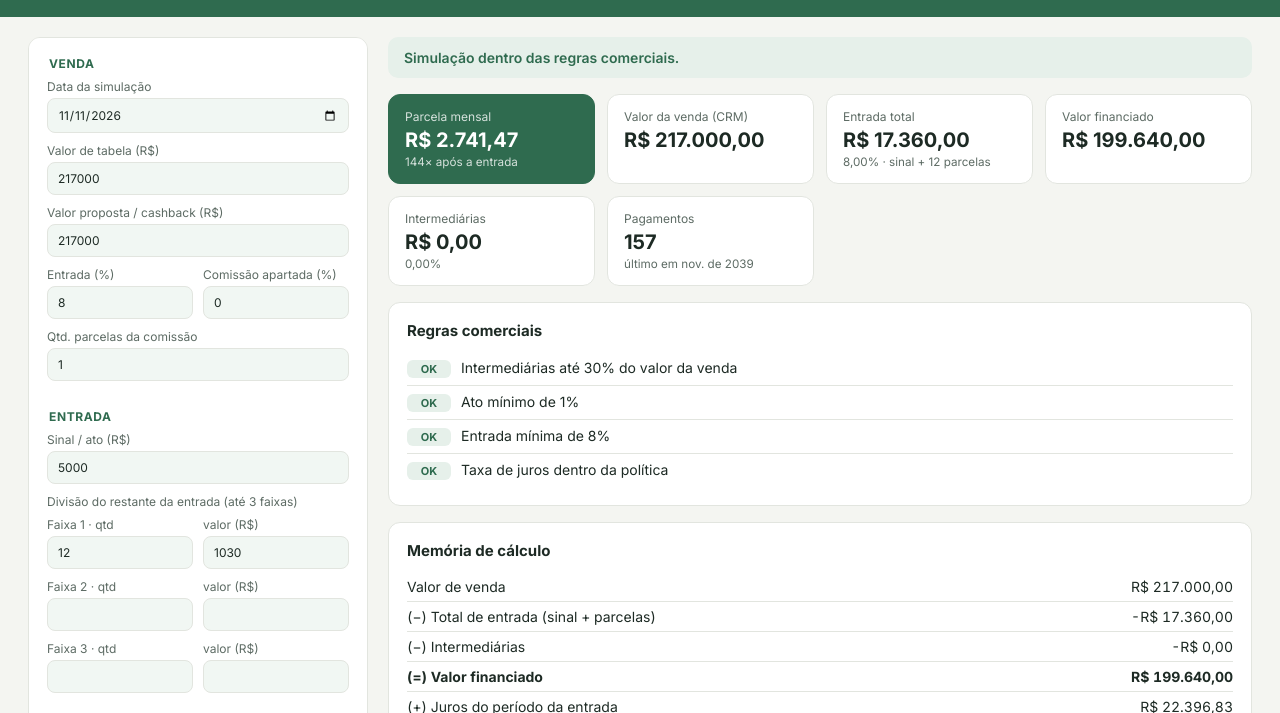
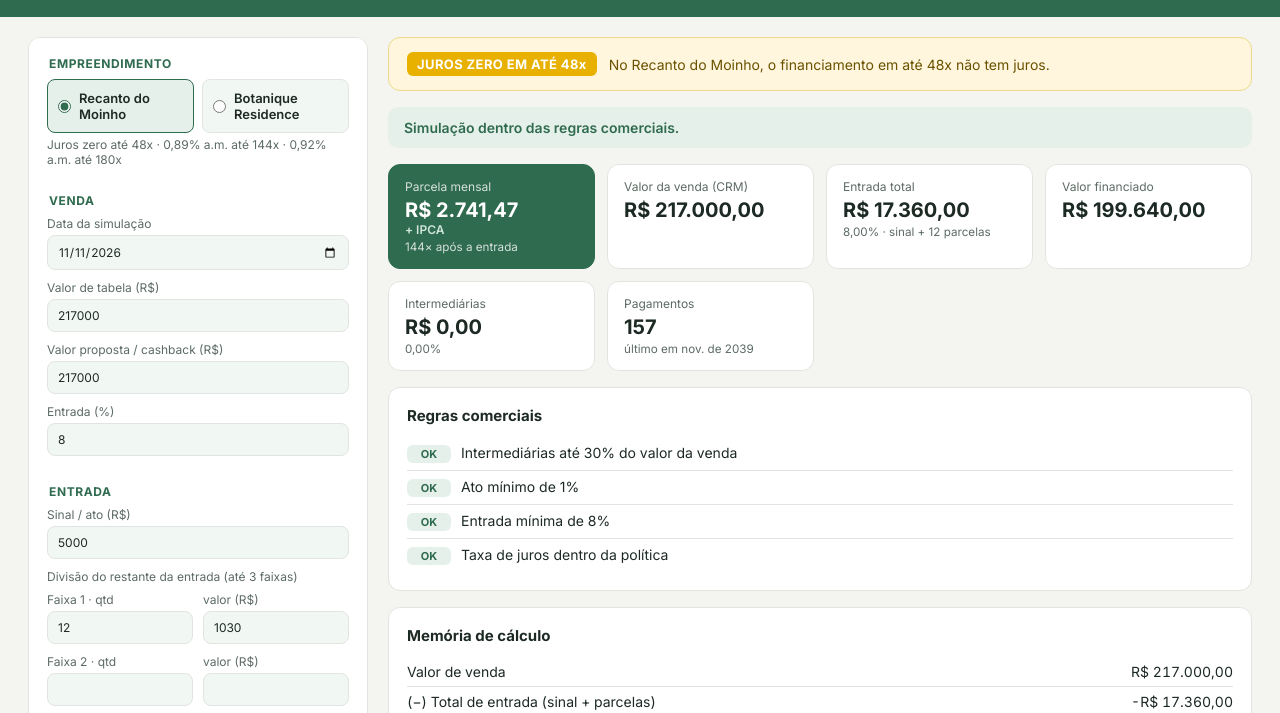
Before and after one commit to Josue2Oliveira/simurba, a plain HTML site: page index.html in a window 1280 px wide. Shown: the part 68-781 px from the top of the page. Drawn offline with Linux system fonts and the light colour scheme.

Commit message:
PDF com + IPCA e destaque de juros zero

```diff
--- a/app.js
+++ b/app.js
@@ -1,4 +1,4 @@
-import { simular, DEFAULTS, taxaPolitica, brl, pct } from "./calc.js";
+import { simular, DEFAULTS, EMPREENDIMENTOS, taxaPolitica, brl, pct } from "./calc.js";
 
 const form = document.getElementById("form");
 const $ = (id) => document.getElementById(id);
@@ -20,6 +20,7 @@ function preencher(p) {
   for (const el of form.elements) {
     if (!el.name || !(el.name in p)) continue;
     const v = p[el.name];
+    if (el.type === "radio") { el.checked = el.value === v; continue; }
     el.value = el.dataset.pct !== undefined ? +(v * 100).toFixed(4) : v;
   }
   if (!p.dataSimulacao) form.dataSimulacao.value = hoje();
@@ -30,6 +31,7 @@ function ler() {
   const p = {};
   for (const el of form.elements) {
     if (!el.name) continue;
+    if (el.type === "radio") { if (el.checked) p[el.name] = el.value; continue; }
     if (el.type === "date" || el.tagName === "SELECT" && el.name === "intermPeriodicidade") p[el.name] = el.value;
     else {
       const n = parseFloat(el.value) || 0;
@@ -58,7 +60,7 @@ function render() {
 
   const card = (t, v, extra = "") => `<div class="card"><span>${t}</span><strong>${v}</strong>${extra ? `<small>${extra}</small>` : ""}</div>`;
   $("cards").innerHTML =
-    card("Parcela mensal", brl(r.parcelaMensal), `${p.prazo}× após a entrada`) +
+    card("Parcela mensal", brl(r.parcelaMensal) + ' <span class="ipca">+ IPCA</span>', `${p.prazo}× após a entrada`) +
     card("Valor da venda (CRM)", brl(r.valorVenda)) +
     card("Entrada total", brl(r.entradaInformada), `${pct(r.entradaEfetivaPct)} · sinal + ${r.nEntrada} parcelas`) +
     card("Valor financiado", brl(r.financiamento)) +
@@ -80,7 +82,6 @@ function render() {
     ["Parcela: juros do período da entrada", r.pmtJuros],
     ["(=) Parcela mensal", r.parcelaMensal, "forte"],
   ];
-  if (r.comissao > 0) m.push(["Comissão apartada (total)", r.comissao], [`Comissão por parcela (${p.qtdComissao}×)`, r.comissaoParcela]);
   $("memoria").innerHTML = m.map(([t, v, c]) => `<tr class="${c || ""}"><td>${t}</td><td>${brl(v)}</td></tr>`).join("");
 
   const det = $("mostrarDetalhe").checked;
@@ -97,14 +98,23 @@ function render() {
   $("fluxo").innerHTML = h;
 
   // Tabela do PDF: só valores a pagar (sem principal/juros)
+  $("nomeEmp").textContent = s.empreendimento.nome;
+  const lim = s.empreendimento.jurosZeroAte;
+  const semJuros = p.taxa === 0;
+  $("faixaJuros").className = "faixa-juros" + (semJuros ? " ativa" : "");
+  $("faixaJuros").innerHTML = semJuros
+    ? `<strong>JUROS ZERO</strong> Esta simulação em ${p.prazo}x não tem juros. ${s.empreendimento.nome}: financiamento sem juros em até ${lim}x.`
+    : `<strong>JUROS ZERO EM ATÉ ${lim}x</strong> No ${s.empreendimento.nome}, o financiamento em até ${lim}x não tem juros.`;
+  $("dicaJuros").textContent = `Juros zero até ${s.empreendimento.jurosZeroAte}x · 0,89% a.m. até 144x · 0,92% a.m. até 180x`;
   $("dataTopo").textContent = "Simulação de " + fmtData(new Date((p.dataSimulacao || hoje()) + "T12:00:00"));
   let t = `<thead><tr><th>Nº</th><th>Tipo</th><th>Vencimento</th><th>Parcela</th>${temInterm ? "<th>Intermediária</th>" : ""}<th>Total do mês</th></tr></thead><tbody>`;
   for (const l of s.linhas) {
     const tipo = l.numero === 1 ? "Sinal" : l.tipo === "E" ? "Entrada" : "Mensal";
-    t += `<tr class="${l.intermTaxa ? "int" : ""}"><td>${l.numero}</td><td>${tipo}</td><td>${fmtData(l.venc)}</td><td>${brl(l.parcela)}</td>` +
-      (temInterm ? `<td>${l.intermTaxa ? brl(l.intermTaxa) : ""}</td>` : "") + `<td>${brl(l.total)}</td></tr>`;
+    const ipca = l.tipo === "M" ? ' <span class="ipca">+ IPCA</span>' : "";
+    t += `<tr class="${l.intermTaxa ? "int" : ""}"><td>${l.numero}</td><td>${tipo}</td><td>${fmtData(l.venc)}</td><td>${brl(l.parcela)}${ipca}</td>` +
+      (temInterm ? `<td>${l.intermTaxa ? brl(l.intermTaxa) : ""}</td>` : "") + `<td>${brl(l.total)}${ipca}</td></tr>`;
   }
-  t += `<tr class="totalgeral"><td colspan="${temInterm ? 5 : 4}">Total a pagar</td><td>${brl(r.somaTotal)}</td></tr></tbody>`;
+  t += `<tr class="totalgeral"><td colspan="${temInterm ? 5 : 4}">Total a pagar (sem IPCA)</td><td>${brl(r.somaTotal)}</td></tr></tbody>`;
   $("tabelaPdf").innerHTML = t;
 }
 
@@ -117,19 +127,25 @@ function baixarCsv() {
   const csv = "﻿" + linhas.map((x) => x.join(";")).join("\n");
   const a = document.createElement("a");
   a.href = URL.createObjectURL(new Blob([csv], { type: "text/csv;charset=utf-8" }));
-  a.download = `simulacao_simurba_${hoje()}.csv`;
+  a.download = `simulacao_${ultimo.params.empreendimento}_${hoje()}.csv`;
   a.click();
 }
 
-form.addEventListener("input", render);
+// Ao trocar empreendimento ou prazo, aplica a taxa da política automaticamente
+function aplicarTaxa() {
+  const emp = form.querySelector('[name="empreendimento"]:checked')?.value;
+  const t = taxaPolitica(parseInt(form.prazo.value) || 0, emp);
+  if (t !== null) form.taxa.value = +(t * 100).toFixed(4);
+}
+form.addEventListener("input", (e) => {
+  if (e.target.name === "empreendimento" || e.target.name === "prazo") aplicarTaxa();
+  render();
+});
 $("mostrarDetalhe").addEventListener("change", render);
 $("btnCsv").onclick = baixarCsv;
 $("btnPrint").onclick = () => window.print();
 $("btnReset").onclick = () => { preencher({ ...DEFAULTS, dataSimulacao: hoje() }); render(); };
-$("btnTaxa").onclick = () => {
-  const t = taxaPolitica(parseInt(form.prazo.value) || 0);
-  if (t !== null) { form.taxa.value = +(t * 100).toFixed(4); render(); }
-};
+$("btnTaxa").onclick = () => { aplicarTaxa(); render(); };
 
 let inicial = { ...DEFAULTS };
 try { const salvo = JSON.parse(localStorage.getItem(STORAGE)); if (salvo) inicial = { ...inicial, ...salvo }; } catch {}
--- a/calc.js
+++ b/calc.js
@@ -18,12 +18,16 @@ export function addMonths(date, m) {
 
 const ym = (d) => `${d.getMonth() + 1}/${d.getFullYear()}`;
 
+export const EMPREENDIMENTOS = {
+  moinho: { nome: "Recanto do Moinho", jurosZeroAte: 48 },
+  botanique: { nome: "Botanique Residence", jurosZeroAte: 60 },
+};
+
 export const DEFAULTS = {
+  empreendimento: "moinho",
   valorTabela: 217000,
   valorProposta: 217000,
   entradaPct: 0.08,
-  comissaoPct: 0,
-  qtdComissao: 1,
   sinal: 5000,
   entradaGrupos: [{ qtd: 12, valor: 1030 }, { qtd: 0, valor: 0 }, { qtd: 0, valor: 0 }],
   prazo: 144,
@@ -38,11 +42,13 @@ export const DEFAULTS = {
   dataSimulacao: "",               // "AAAA-MM-DD"; vazio = hoje
 };
 
-// Política de juros (planilha H39)
-export function taxaPolitica(prazo) {
-  if (prazo <= 36) return 0;
-  if (prazo <= 48) return 0.006;
-  if (prazo <= 180) return 0.0089; // política atualizada: 0,89% de 49 a 180 meses
+// Política de juros por empreendimento
+// Juros zero até 48x (Moinho) ou 60x (Botanique); depois 0,89% até 144x e 0,92% até 180x (ambos)
+export function taxaPolitica(prazo, empreendimento = "moinho") {
+  const emp = EMPREENDIMENTOS[empreendimento] || EMPREENDIMENTOS.moinho;
+  if (prazo <= emp.jurosZeroAte) return 0;
+  if (prazo <= 144) return 0.0089;
+  if (prazo <= 180) return 0.0092;
   return null;
 }
 
@@ -50,8 +56,8 @@ export function simular(inp) {
   const p = { ...DEFAULTS, ...inp };
   const r = p.taxa;
 
-  const valorVenda = p.valorProposta * (1 - p.comissaoPct);            // H5
-  const entradaPctLiq = p.entradaPct - p.comissaoPct;                   // H7
+  const valorVenda = p.valorProposta;                                   // H5
+  const entradaPctLiq = p.entradaPct;                                   // H7
   const entradaTotalEsperada = entradaPctLiq * p.valorTabela;           // H8
   const grupos = p.entradaGrupos.filter((g) => g.qtd > 0);
   const nEntrada = grupos.reduce((s, g) => s + g.qtd, 0);               // B12
@@ -146,10 +152,11 @@ export function simular(inp) {
   add("Ato mínimo de 1%", p.sinal / p.valorTabela >= 0.01,
     `O sinal (ato) precisa ser de pelo menos ${brl(p.valorTabela * 0.01)}.`);
   add("Entrada mínima de 8%", p.entradaPct >= 0.08, "A entrada precisa ser de no mínimo 8%.");
-  const tp = taxaPolitica(p.prazo);
+  const emp = EMPREENDIMENTOS[p.empreendimento] || EMPREENDIMENTOS.moinho;
+  const tp = taxaPolitica(p.prazo, p.empreendimento);
   add("Taxa de juros dentro da política", tp !== null && Math.abs(p.taxa - tp) < 1e-9,
     tp === null ? "Prazo acima de 180 meses não é permitido."
-      : `Para ${p.prazo} meses a taxa da política é ${(tp * 100).toFixed(2).replace(".", ",")}% a.m.`);
+      : `No ${emp.nome}, para ${p.prazo} meses a taxa da política é ${(tp * 100).toFixed(2).replace(".", ",")}% a.m.`);
 
   const entradaInformada = p.sinal + totalEntradaExSinal;
   const avisos = [];
@@ -158,14 +165,13 @@ export function simular(inp) {
 
   return {
     params: p,
+    empreendimento: emp,
     resumo: {
       valorVenda, entradaTotalEsperada, entradaInformada,
       entradaEfetivaPct: entradaInformada / valorVenda,
       nEntrada, totalEntradaExSinal, totalInterm, intermPct: totalInterm / valorVenda,
       financiamento, jurosPeriodoEntrada, baseCalculoPrice: financiamento * fatorEntrada,
       parcelaMensal, pmtPrincipal, pmtJuros, prazoTotal,
-      comissao: p.comissaoPct * p.valorTabela,
-      comissaoParcela: p.qtdComissao > 0 ? (p.comissaoPct * p.valorTabela) / p.qtdComissao : 0,
       somaCorrigida, somaTotal,
     },
     linhas, regras, avisos,
--- a/index.html
+++ b/index.html
@@ -12,7 +12,7 @@
 <header class="topo">
   <div>
     <h1>SIMURBA</h1>
-    <p class="sub">Simulador URBA · <span id="dataTopo"></span></p>
+    <p class="sub">Simulador URBA · <strong id="nomeEmp"></strong> · <span id="dataTopo"></span></p>
   </div>
   <div class="acoes">
     <button id="btnCsv" class="btn sec">Baixar CSV</button>
@@ -25,15 +25,20 @@
   <!-- ENTRADAS -->
   <form id="form" class="painel entradas" autocomplete="off">
     <fieldset>
+      <legend>Empreendimento</legend>
+      <div class="emp">
+        <label class="emp-op"><input type="radio" name="empreendimento" value="moinho" /> Recanto do Moinho</label>
+        <label class="emp-op"><input type="radio" name="empreendimento" value="botanique" /> Botanique Residence</label>
+      </div>
+      <p class="dica" id="dicaJuros"></p>
+    </fieldset>
+
+    <fieldset>
       <legend>Venda</legend>
       <label>Data da simulação <input type="date" name="dataSimulacao" /></label>
       <label>Valor de tabela (R$) <input type="number" step="0.01" name="valorTabela" /></label>
       <label>Valor proposta / cashback (R$) <input type="number" step="0.01" name="valorProposta" /></label>
-      <div class="dupla">
-        <label>Entrada (%) <input type="number" step="0.01" name="entradaPct" data-pct /></label>
-        <label>Comissão apartada (%) <input type="number" step="0.01" name="comissaoPct" data-pct /></label>
-      </div>
-      <label>Qtd. parcelas da comissão <input type="number" min="1" name="qtdComissao" /></label>
+      <label>Entrada (%) <input type="number" step="0.01" name="entradaPct" data-pct /></label>
     </fieldset>
 
     <fieldset>
@@ -78,6 +83,7 @@
 
   <!-- RESULTADOS -->
   <section class="resultados">
+    <div id="faixaJuros" class="faixa-juros"></div>
     <div id="alerta" class="alerta nao-imprimir"></div>
     <div class="cards" id="cards"></div>
 
@@ -105,6 +111,7 @@
     <div class="painel so-imprimir">
       <h2>Plano de pagamentos</h2>
       <table class="fluxo" id="tabelaPdf"></table>
+      <p class="nota-ipca">As parcelas do financiamento (mensais) são corrigidas mensalmente pelo IPCA. O total acima não inclui essa correção.</p>
     </div>
 
     <p class="aviso-legal">*Valores das parcelas são meramente ilustrativos. Não representam nem vinculam ao contrato.
--- a/style.css
+++ b/style.css
@@ -25,6 +25,11 @@ input, select { display: block; width: 100%; margin-top: 4px; padding: 8px 10px;
   font: inherit; color: var(--ink); background: #f1f7f3; }
 input:focus, select:focus { outline: 2px solid var(--verde); background: #fff; }
 .dupla { display: grid; grid-template-columns: 1fr 1fr; gap: 10px; }
+.emp { display: grid; grid-template-columns: 1fr 1fr; gap: 8px; }
+.emp-op { display: flex; align-items: center; gap: 8px; margin: 0; padding: 10px; border: 1px solid var(--line); border-radius: 8px;
+  color: var(--ink); font-size: 13px; font-weight: 600; cursor: pointer; background: #f1f7f3; }
+.emp-op input { width: auto; margin: 0; accent-color: var(--verde); }
+.emp-op:has(input:checked) { border-color: var(--verde); background: var(--verde-claro); }
 .dica { font-size: 12px; color: var(--muted); margin: 4px 0 8px; }
 .link { background: none; border: 0; color: var(--verde); text-decoration: underline; cursor: pointer; padding: 0; font: inherit; font-size: 12px; }
 details summary { cursor: pointer; color: var(--muted); font-size: 12px; margin-bottom: 8px; }
@@ -66,6 +71,14 @@ table { width: 100%; border-collapse: collapse; font-variant-numeric: tabular-nu
 .aviso-legal { font-size: 11px; color: var(--muted); line-height: 1.5; }
 
 .so-imprimir { display: none; }
+.faixa-juros { display: flex; align-items: center; gap: 12px; flex-wrap: wrap; padding: 14px 18px; border-radius: 12px; margin-bottom: 16px;
+  background: #fff6dd; border: 1px solid #f0d98a; color: #6b5200; font-size: 14px; }
+.faixa-juros strong { background: #e8b100; color: #fff; padding: 4px 10px; border-radius: 6px; font-size: 13px; letter-spacing: .03em; }
+.faixa-juros.ativa { background: var(--verde-claro); border-color: var(--verde); color: var(--verde); }
+.faixa-juros.ativa strong { background: var(--verde); }
+.ipca { font-size: .8em; font-weight: 600; color: var(--verde); white-space: nowrap; }
+.card:first-child .ipca { color: #cfe6d9; }
+.nota-ipca { font-size: 11px; color: var(--muted); margin: 8px 0 0; }
 .fluxo tr.totalgeral td { font-weight: 700; border-top: 2px solid var(--ink); }
 .fluxo tr.totalgeral td:last-child { text-align: right; }
 
@@ -78,10 +91,13 @@ table { width: 100%; border-collapse: collapse; font-variant-numeric: tabular-nu
   .entradas, .acoes, .toggle { display: none; }
   .grade { display: block; padding: 0; }
   .topo { background: #fff; color: var(--ink); padding: 0 0 10px; }
+  .topo .sub { opacity: 1; font-size: 13px; }
   .rolagem { max-height: none; overflow: visible; }
   .painel { break-inside: avoid-page; }
   .card:first-child { color: var(--ink); background: #fff; }
   .card:first-child span, .card:first-child small { color: var(--muted); }
+  .card:first-child .ipca { color: var(--verde); }
+  .faixa-juros { -webkit-print-color-adjust: exact; print-color-adjust: exact; }
   .painel.so-imprimir { break-inside: auto; }
   .fluxo thead { display: table-header-group; }
   .fluxo tr { break-inside: avoid; }
```
